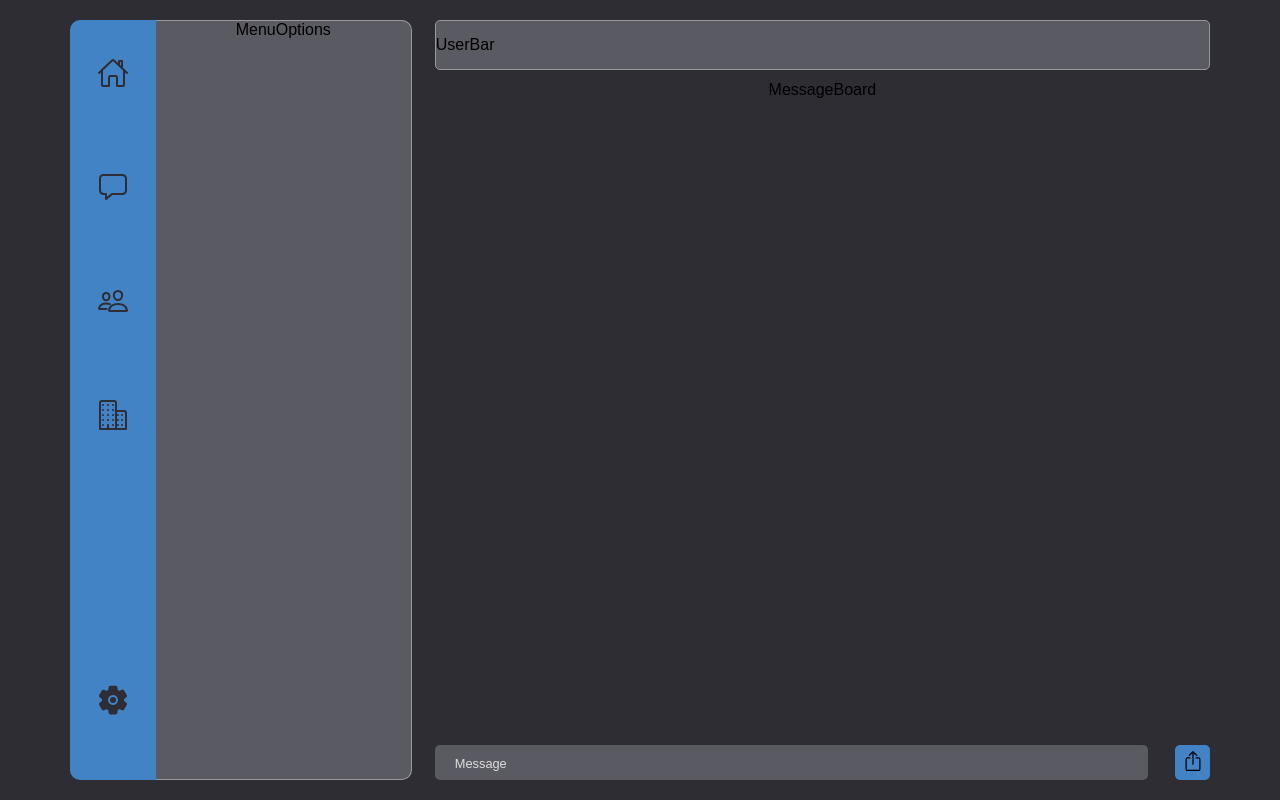
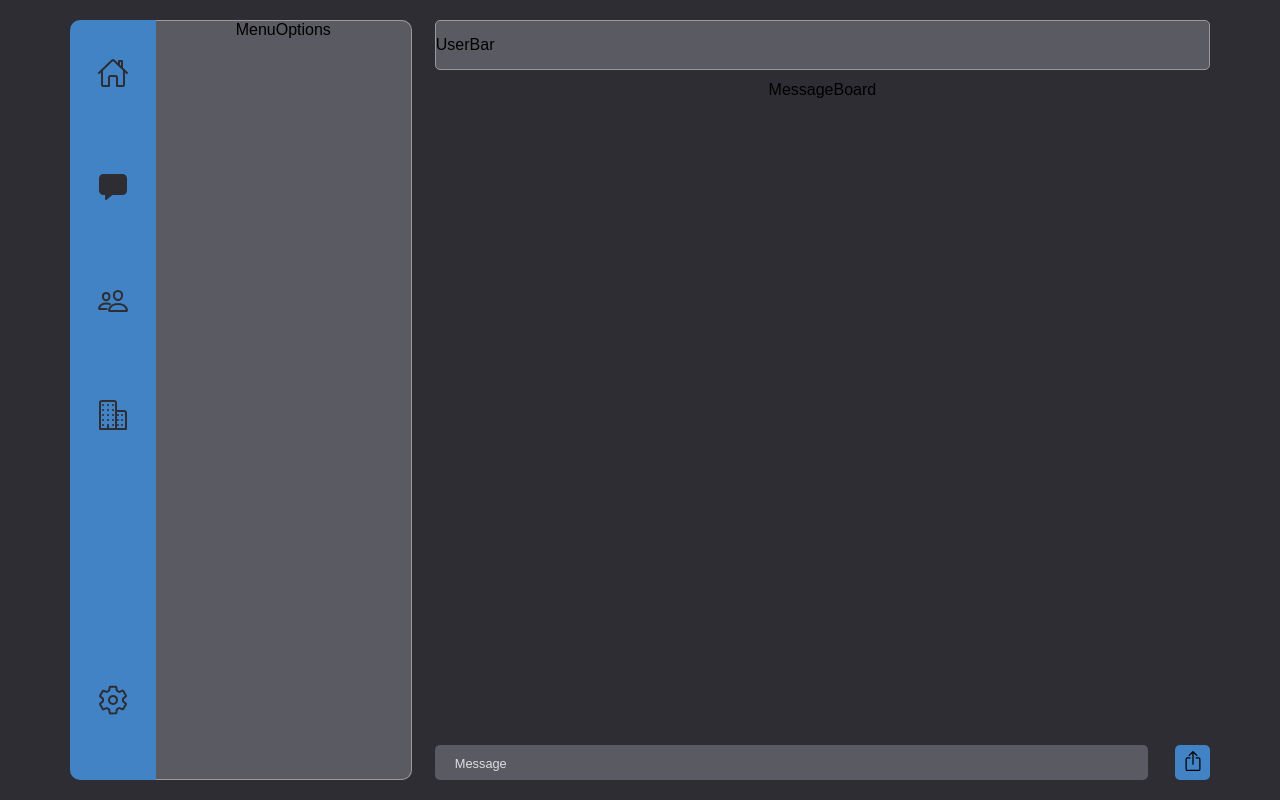
Before and after one commit to kraig-hebert/chat, a React (Create React App) app in the folder client/: page / in a window 1280 px wide. Built offline with nearby package versions, Linux system fonts and the light colour scheme.

Commit message:
added logic so the MenuIcon changes to active when selected

```diff
--- a/client/src/components/sideMenu/menu/Menu.jsx
+++ b/client/src/components/sideMenu/menu/Menu.jsx
@@ -1,4 +1,4 @@
-import React from 'react';
+import React, { useRef } from 'react';
 import PropTypes from 'prop-types';
 import {
   IoChatboxOutline,
@@ -18,18 +18,39 @@ import { useStyles } from './menuStyles';
 
 const Menu = (props) => {
   const {} = props;
+
   const classes = useStyles();
 
   return (
     <div className={classes.menu}>
       <div className={classes.upperIcons}>
-        <MenuIcon icon={<IoHomeOutline />} hoverIcon={<IoHome />} />
-        <MenuIcon icon={<IoChatboxOutline />} hoverIcon={<IoChatbox />} />
-        <MenuIcon icon={<IoPeopleOutline />} hoverIcon={<IoPeople />} />
-        <MenuIcon icon={<IoBusinessOutline />} hoverIcon={<IoBusiness />} />
+        <MenuIcon
+          icon={<IoHomeOutline />}
+          activeIcon={<IoHome />}
+          menuName="home"
+        />
+        <MenuIcon
+          icon={<IoChatboxOutline />}
+          activeIcon={<IoChatbox />}
+          menuName="direct-messages"
+        />
+        <MenuIcon
+          icon={<IoPeopleOutline />}
+          activeIcon={<IoPeople />}
+          menuName="friends"
+        />
+        <MenuIcon
+          icon={<IoBusinessOutline />}
+          activeIcon={<IoBusiness />}
+          menuName="rooms"
+        />
       </div>
       <div className={classes.lowerIcons}>
-        <MenuIcon icon={<IoSettings />} hoverIcon={<IoSettingsOutline />} />
+        <MenuIcon
+          icon={<IoSettingsOutline />}
+          activeIcon={<IoSettings />}
+          menuName="settings"
+        />
       </div>
     </div>
   );
--- a/client/src/components/sideMenu/menu/menuIcon/MenuIcon.jsx
+++ b/client/src/components/sideMenu/menu/menuIcon/MenuIcon.jsx
@@ -1,32 +1,31 @@
-import React, { useState } from 'react';
+import React from 'react';
+import { useSelector, useDispatch } from 'react-redux';
 import PropTypes from 'prop-types';
 
+import {
+  selectActiveMenu,
+  menuIconSelected,
+} from '../../../../reducers/appSettings';
 import { useStyles } from './menuIconStyles';
 
 const MenuIcon = (props) => {
-  const { icon, hoverIcon } = props;
+  const { icon, activeIcon, menuName } = props;
   const classes = useStyles();
+  const dispatch = useDispatch();
 
-  const [isHovered, setIsHovered] = useState(false);
-  console.log(isHovered);
-
-  const handleMouseEnter = () => setIsHovered(true);
-  const handleMouseLeave = () => setIsHovered(false);
+  const activeMenu = useSelector(selectActiveMenu);
+  const handleIconClick = () => dispatch(menuIconSelected(menuName));
 
   return (
-    <div
-      className={classes.menuIcon}
-      onMouseEnter={handleMouseEnter}
-      onMouseLeave={handleMouseLeave}
-    >
-      {!isHovered ? icon : hoverIcon}
+    <div className={classes.menuIcon} onClick={handleIconClick}>
+      {activeMenu === menuName ? activeIcon : icon}
     </div>
   );
 };
 
 MenuIcon.propTypes = {
   icon: PropTypes.objectOf(Symbol),
-  hoverIcon: PropTypes.objectOf(Symbol),
+  activeIcon: PropTypes.objectOf(Symbol),
 };
 
 export default MenuIcon;
--- a/client/src/reducers/appSettings.js
+++ b/client/src/reducers/appSettings.js
@@ -1,13 +1,22 @@
 import { createSlice } from '@reduxjs/toolkit';
 
-const initialState = {};
+const initialState = {
+  activeMenu: 'direct-messages',
+};
 
 const appSettings = createSlice({
   name: 'appSettings',
   initialState,
-  reducers: {},
+  reducers: {
+    menuIconSelected(state, action) {
+      const activeMenu = action.payload;
+      state.activeMenu = activeMenu;
+    },
+  },
 });
 
-export const {} = appSettings.actions;
+export const selectActiveMenu = (state) => state.appSettings.activeMenu;
+
+export const { menuIconSelected } = appSettings.actions;
 
 export default appSettings.reducer;
```
